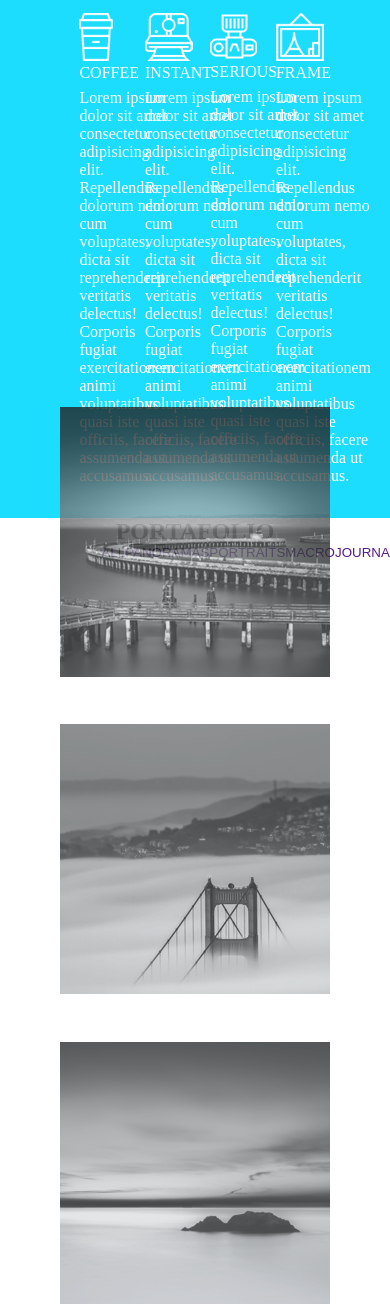
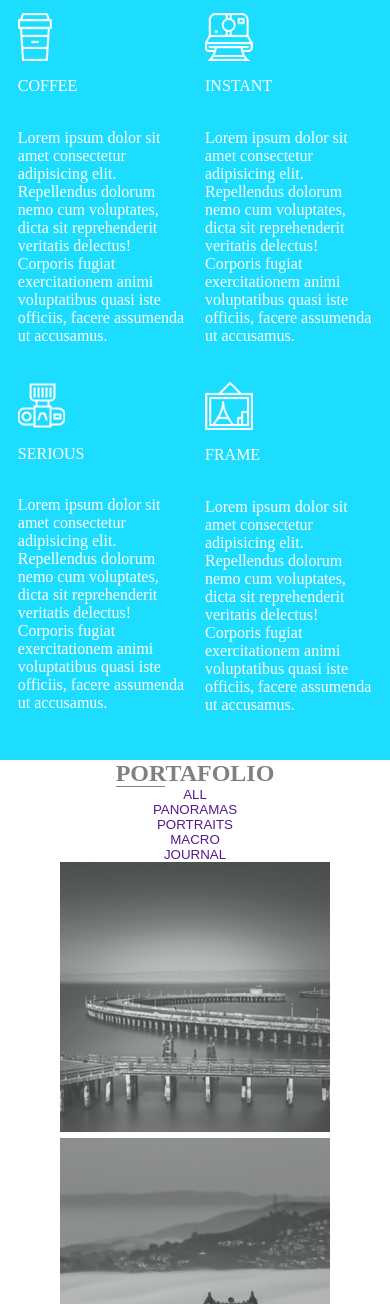
Before and after one commit to cristiantrilleras/GridCris, a plain HTML site: page index.html in a window 390 px wide. Shown: the part 696-2000 px from the top of the page. Drawn offline with Linux system fonts and the light colour scheme.

Commit message:
Update style.css

```diff
--- a/style.css
+++ b/style.css
@@ -440,16 +440,30 @@ footer{
     height: auto;
   }
 
-
+  .listafooter{
+    flex-direction: column;
+}
 }
 
 
 
 @media screen and (max-width:600px) {
+  .grid-azul {
+    padding: 5% 2% 5%;
+    justify-content: space-evenly;
+    display: grid;
+    grid-template-columns: auto auto;
+    background-color: rgb(29, 221, 255);
+    color: white;
+    grid-template-rows: 1fr 1fr;
+}
+
   .galeria{
     display: grid;
     grid-template-columns: 1fr;
     grid-template-rows: 1fr 1fr 1fr 1fr 1fr 1fr 1fr 1fr;
+    column-gap: 2px;
+    row-gap: 2px;
   }
 
   .menu2{
@@ -462,7 +476,19 @@ footer{
     flex-direction: column;
   }
 
+  .submenu2 {
+    display: flex;
+    flex-direction: column;
+  }
 
+
+  .contact{
+    height: auto;
+  }
+
+  .listafooter{
+    flex-direction: column;
+}
 }
 
 
```
